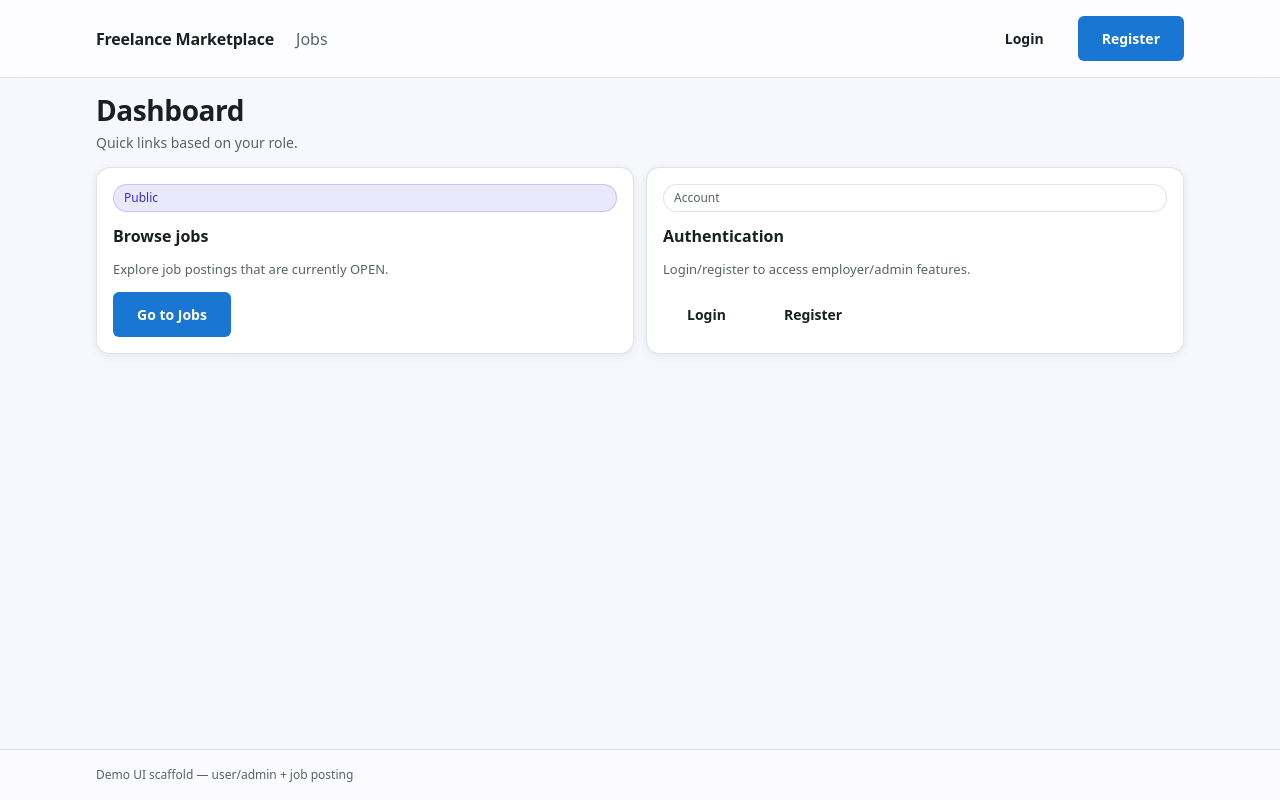
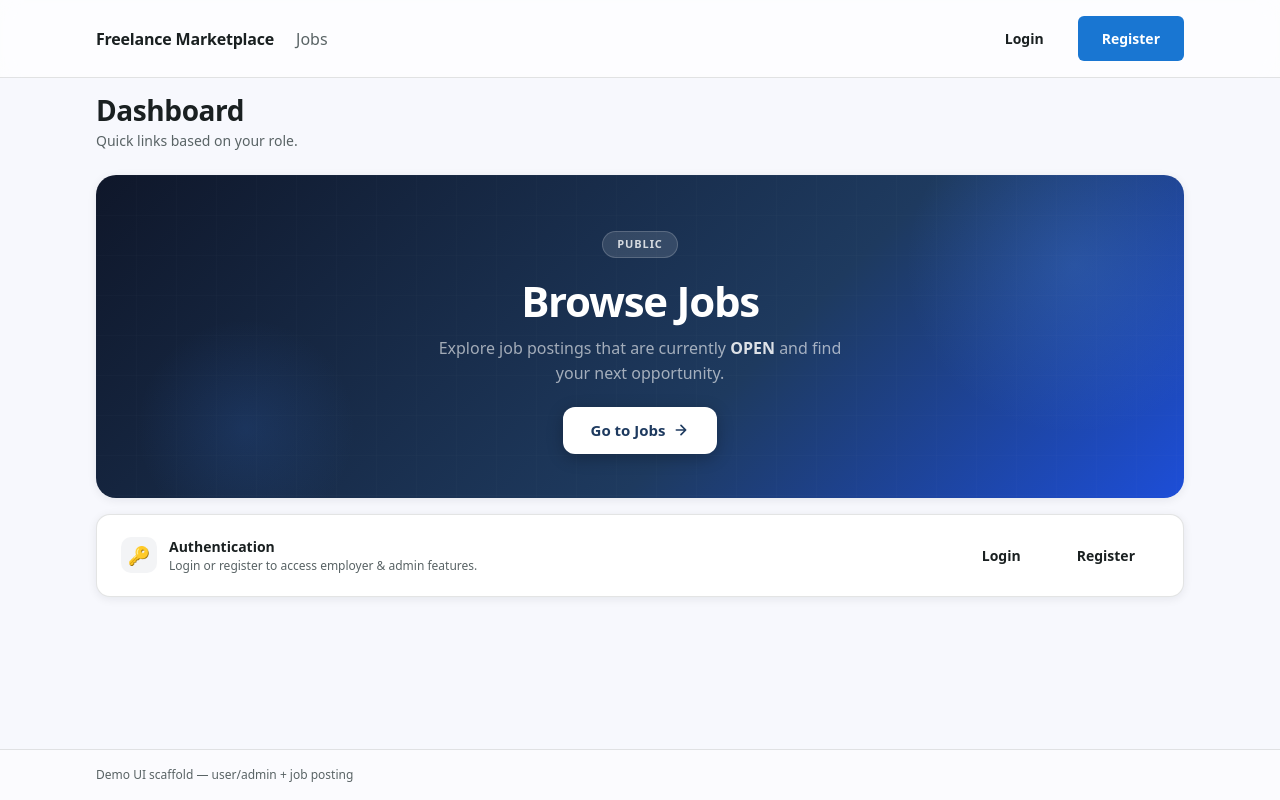
Before and after one commit to FreelanceMarketPlace/frontend, a React (Vite) app in the folder app/: page / in a window 1280 px wide. Built offline with nearby package versions, Linux system fonts and the light colour scheme; no server answers.

Commit message:
(tiny) change the homepage

```diff
--- a/app/src/pages/HomePage.tsx
+++ b/app/src/pages/HomePage.tsx
@@ -4,68 +4,304 @@ import { useAuth } from '../auth/AuthContext'
 export function HomePage() {
   const { user } = useAuth()
 
+  const isEmployer  = user?.role === 'EMPLOYER'
+  const isStaff     = user?.role === 'ADMIN' || user?.role === 'SUPPORTER'
+
   return (
-    <div className="stack" style={{ gap: 14 }}>
-      <div className="stack" style={{ gap: 6 }}>
+    <div className="stack" style={{ gap: 16 }}>
+
+      {/* ── Page header ── */}
+      <div className="stack" style={{ gap: 4, paddingBottom: 8 }}>
         <h1 className="page-title">Dashboard</h1>
         <p className="page-subtitle">Quick links based on your role.</p>
       </div>
 
-      <div className="grid grid-2">
-        <div className="card card-pad stack">
-          <div className="pill pill-primary">Public</div>
-          <div style={{ fontWeight: 800 }}>Browse jobs</div>
-          <div className="hint">Explore job postings that are currently OPEN.</div>
-          <div className="row">
-            <Link className="btn btn-primary" to="/jobs">
-              Go to Jobs
-            </Link>
+      {/* ── Browse Jobs — full-width hero card ── */}
+      <div
+        className="card"
+        style={{
+          position: 'relative',
+          overflow: 'hidden',
+          padding: '56px 40px 44px',
+          display: 'flex',
+          flexDirection: 'column',
+          alignItems: 'center',
+          textAlign: 'center',
+          gap: 20,
+          background: 'linear-gradient(135deg, #0f172a 0%, #1e3a5f 60%, #1d4ed8 100%)',
+          border: 'none',
+          borderRadius: 20,
+          minHeight: 260,
+          justifyContent: 'center',
+        }}
+      >
+        {/* Decorative blobs */}
+        <div style={{
+          position: 'absolute', inset: 0, pointerEvents: 'none', overflow: 'hidden',
+          borderRadius: 20,
+        }}>
+          <div style={{
+            position: 'absolute', width: 340, height: 340, borderRadius: '50%',
+            background: 'radial-gradient(circle, rgba(96,165,250,0.18) 0%, transparent 70%)',
+            top: -80, right: -60,
+          }} />
+          <div style={{
+            position: 'absolute', width: 220, height: 220, borderRadius: '50%',
+            background: 'radial-gradient(circle, rgba(59,130,246,0.14) 0%, transparent 70%)',
+            bottom: -40, left: 40,
+          }} />
+          {/* subtle grid lines */}
+          <svg width="100%" height="100%" style={{ position: 'absolute', inset: 0, opacity: 0.06 }}>
+            <defs>
+              <pattern id="grid" width="40" height="40" patternUnits="userSpaceOnUse">
+                <path d="M 40 0 L 0 0 0 40" fill="none" stroke="white" strokeWidth="0.5"/>
+              </pattern>
+            </defs>
+            <rect width="100%" height="100%" fill="url(#grid)" />
+          </svg>
+        </div>
+
+        <span style={{
+          display: 'inline-block', padding: '4px 14px', borderRadius: 99,
+          fontSize: 11, fontWeight: 700, letterSpacing: '0.08em', textTransform: 'uppercase',
+          background: 'rgba(255,255,255,0.12)', color: 'rgba(255,255,255,0.8)',
+          border: '1px solid rgba(255,255,255,0.18)',
+          position: 'relative',
+        }}>
+          Public
+        </span>
+
+        <div style={{ position: 'relative' }}>
+          <h2 style={{
+            margin: 0,
+            fontSize: 'clamp(28px, 4vw, 42px)',
+            fontWeight: 800,
+            color: '#fff',
+            letterSpacing: '-0.03em',
+            lineHeight: 1.1,
+          }}>
+            Browse Jobs
+          </h2>
+          <p style={{
+            margin: '12px 0 0',
+            fontSize: 16,
+            color: 'rgba(255,255,255,0.6)',
+            maxWidth: 420,
+            lineHeight: 1.6,
+          }}>
+            Explore job postings that are currently <strong style={{ color: 'rgba(255,255,255,0.85)' }}>OPEN</strong> and find your next opportunity.
+          </p>
+        </div>
+
+        <Link
+          to="/jobs"
+          style={{
+            display: 'inline-flex', alignItems: 'center', gap: 8,
+            padding: '12px 28px', borderRadius: 12,
+            background: '#fff', color: '#1e3a5f',
+            fontWeight: 700, fontSize: 15, textDecoration: 'none',
+            boxShadow: '0 4px 16px rgba(0,0,0,0.25)',
+            transition: 'transform 0.15s, box-shadow 0.15s',
+            position: 'relative',
+          }}
+          onMouseEnter={e => {
+            const el = e.currentTarget
+            el.style.transform = 'translateY(-2px)'
+            el.style.boxShadow = '0 8px 24px rgba(0,0,0,0.3)'
+          }}
+          onMouseLeave={e => {
+            const el = e.currentTarget
+            el.style.transform = ''
+            el.style.boxShadow = '0 4px 16px rgba(0,0,0,0.25)'
+          }}
+        >
+          Go to Jobs
+          <svg width="16" height="16" viewBox="0 0 24 24" fill="none" stroke="currentColor" strokeWidth="2.5" strokeLinecap="round" strokeLinejoin="round">
+            <path d="M5 12h14M12 5l7 7-7 7"/>
+          </svg>
+        </Link>
+      </div>
+
+      {/* ── Role-gated cards ── */}
+      {(isEmployer || isStaff) && (
+        <div style={{
+          display: 'grid',
+          gridTemplateColumns: isEmployer && isStaff ? '1fr 1fr' : '1fr',
+          gap: 16,
+        }}>
+
+          {/* Employer card */}
+          {isEmployer && (
+            <div
+              className="card"
+              style={{
+                position: 'relative', overflow: 'hidden',
+                padding: '48px 36px 36px',
+                display: 'flex', flexDirection: 'column',
+                alignItems: 'center', textAlign: 'center', gap: 18,
+                background: 'linear-gradient(135deg, #064e3b 0%, #065f46 50%, #047857 100%)',
+                border: 'none', borderRadius: 20,
+                minHeight: 220, justifyContent: 'center',
+              }}
+            >
+              <div style={{
+                position: 'absolute', inset: 0, pointerEvents: 'none', overflow: 'hidden', borderRadius: 20,
+              }}>
+                <div style={{
+                  position: 'absolute', width: 260, height: 260, borderRadius: '50%',
+                  background: 'radial-gradient(circle, rgba(52,211,153,0.15) 0%, transparent 70%)',
+                  top: -60, right: -40,
+                }} />
+              </div>
+
+              <span style={{
+                display: 'inline-block', padding: '3px 12px', borderRadius: 99,
+                fontSize: 11, fontWeight: 700, letterSpacing: '0.08em', textTransform: 'uppercase',
+                background: 'rgba(255,255,255,0.12)', color: 'rgba(255,255,255,0.8)',
+                border: '1px solid rgba(255,255,255,0.18)', position: 'relative',
+              }}>Employer</span>
+
+              <div style={{ position: 'relative' }}>
+                <h2 style={{
+                  margin: 0,
+                  fontSize: 'clamp(22px, 3vw, 32px)',
+                  fontWeight: 800, color: '#fff',
+                  letterSpacing: '-0.02em', lineHeight: 1.15,
+                }}>
+                  Manage Job Posts
+                </h2>
+                <p style={{
+                  margin: '10px 0 0', fontSize: 14,
+                  color: 'rgba(255,255,255,0.6)', lineHeight: 1.6,
+                }}>
+                  Create, edit, and close jobs you posted.
+                </p>
+              </div>
+
+              <div style={{ display: 'flex', gap: 8, position: 'relative' }}>
+                <HeroLink to="/employer/jobs" label="My Jobs" light />
+                <HeroLink to="/employer/jobs/new" label="+ Create Job" />
+              </div>
+            </div>
+          )}
+
+          {/* Admin / Supporter card */}
+          {isStaff && (
+            <div
+              className="card"
+              style={{
+                position: 'relative', overflow: 'hidden',
+                padding: '48px 36px 36px',
+                display: 'flex', flexDirection: 'column',
+                alignItems: 'center', textAlign: 'center', gap: 18,
+                background: 'linear-gradient(135deg, #4c1d95 0%, #5b21b6 50%, #7c3aed 100%)',
+                border: 'none', borderRadius: 20,
+                minHeight: 220, justifyContent: 'center',
+              }}
+            >
+              <div style={{
+                position: 'absolute', inset: 0, pointerEvents: 'none', overflow: 'hidden', borderRadius: 20,
+              }}>
+                <div style={{
+                  position: 'absolute', width: 260, height: 260, borderRadius: '50%',
+                  background: 'radial-gradient(circle, rgba(167,139,250,0.18) 0%, transparent 70%)',
+                  top: -60, right: -40,
+                }} />
+              </div>
+
+              <span style={{
+                display: 'inline-block', padding: '3px 12px', borderRadius: 99,
+                fontSize: 11, fontWeight: 700, letterSpacing: '0.08em', textTransform: 'uppercase',
+                background: 'rgba(255,255,255,0.12)', color: 'rgba(255,255,255,0.8)',
+                border: '1px solid rgba(255,255,255,0.18)', position: 'relative',
+              }}>Admin</span>
+
+              <div style={{ position: 'relative' }}>
+                <h2 style={{
+                  margin: 0,
+                  fontSize: 'clamp(22px, 3vw, 32px)',
+                  fontWeight: 800, color: '#fff',
+                  letterSpacing: '-0.02em', lineHeight: 1.15,
+                }}>
+                  User Management
+                </h2>
+                <p style={{
+                  margin: '10px 0 0', fontSize: 14,
+                  color: 'rgba(255,255,255,0.6)', lineHeight: 1.6,
+                }}>
+                  View and manage the users list.
+                </p>
+              </div>
+
+              <HeroLink to="/admin/users" label="Users List" light />
+            </div>
+          )}
+        </div>
+      )}
+
+      {/* ── Authentication — always at the bottom ── */}
+      <div
+        className="card card-pad"
+        style={{
+          display: 'flex',
+          alignItems: 'center',
+          justifyContent: 'space-between',
+          flexWrap: 'wrap',
+          gap: 12,
+          borderRadius: 14,
+          padding: '18px 24px',
+        }}
+      >
+        <div style={{ display: 'flex', alignItems: 'center', gap: 12 }}>
+          <span style={{
+            width: 36, height: 36, borderRadius: 10,
+            background: 'var(--bg-subtle, #f3f4f6)',
+            display: 'flex', alignItems: 'center', justifyContent: 'center',
+            fontSize: 18, flexShrink: 0,
+          }}>🔑</span>
+          <div>
+            <div style={{ fontWeight: 600, fontSize: 14 }}>Authentication</div>
+            <div className="hint" style={{ fontSize: 12 }}>
+              Login or register to access employer &amp; admin features.
+            </div>
           </div>
         </div>
-
-        <div className="card card-pad stack">
-          <div className="pill">Account</div>
-          <div style={{ fontWeight: 800 }}>Authentication</div>
-          <div className="hint">Login/register to access employer/admin features.</div>
-          <div className="row">
-            <Link className="btn" to="/login">
-              Login
-            </Link>
-            <Link className="btn" to="/register">
-              Register
-            </Link>
-          </div>
+        <div style={{ display: 'flex', gap: 8 }}>
+          <Link className="btn" to="/login">Login</Link>
+          <Link className="btn btn-outline" to="/register">Register</Link>
         </div>
       </div>
 
-      {user?.role === 'EMPLOYER' ? (
-        <div className="card card-pad stack">
-          <div className="pill pill-primary">Employer</div>
-          <div style={{ fontWeight: 800 }}>Manage your job posts</div>
-          <div className="hint">Create, edit, and close jobs you posted.</div>
-          <div className="row">
-            <Link className="btn btn-primary" to="/employer/jobs">
-              My Jobs
-            </Link>
-            <Link className="btn" to="/employer/jobs/new">
-              Create Job
-            </Link>
-          </div>
-        </div>
-      ) : null}
-
-      {user?.role === 'ADMIN' || user?.role === 'SUPPORTER' ? (
-        <div className="card card-pad stack">
-          <div className="pill pill-primary">Admin</div>
-          <div style={{ fontWeight: 800 }}>Users</div>
-          <div className="hint">View users list (role-gated route).</div>
-          <div className="row">
-            <Link className="btn btn-primary" to="/admin/users">
-              Users list
-            </Link>
-          </div>
-        </div>
-      ) : null}
     </div>
   )
 }
+
+function HeroLink({
+  to, label, light,
+}: { to: string; label: string; light?: boolean }) {
+  return (
+    <Link
+      to={to}
+      style={{
+        display: 'inline-flex', alignItems: 'center',
+        padding: '10px 22px', borderRadius: 10,
+        fontWeight: 700, fontSize: 14, textDecoration: 'none',
+        transition: 'transform 0.15s, box-shadow 0.15s',
+        ...(light
+          ? { background: '#fff', color: '#064e3b', boxShadow: '0 2px 10px rgba(0,0,0,0.2)' }
+          : { background: 'rgba(255,255,255,0.15)', color: '#fff', border: '1px solid rgba(255,255,255,0.25)' }
+        ),
+      }}
+      onMouseEnter={e => {
+        e.currentTarget.style.transform = 'translateY(-2px)'
+        e.currentTarget.style.boxShadow = '0 6px 18px rgba(0,0,0,0.25)'
+      }}
+      onMouseLeave={e => {
+        e.currentTarget.style.transform = ''
+        e.currentTarget.style.boxShadow = light ? '0 2px 10px rgba(0,0,0,0.2)' : ''
+      }}
+    >
+      {label}
+    </Link>
+  )
+}
```
Also changed, not shown: 1 other file (tests, documents, lock files or other folders).
